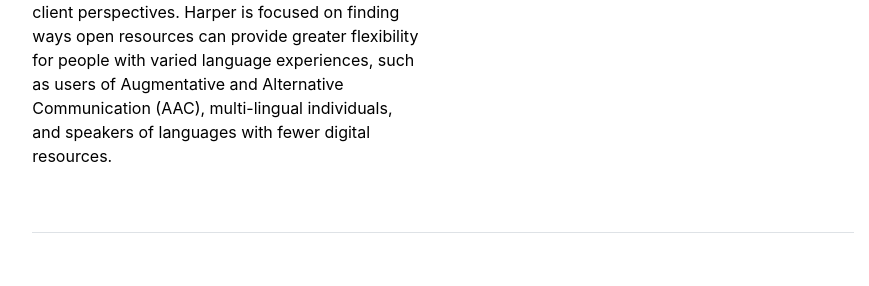
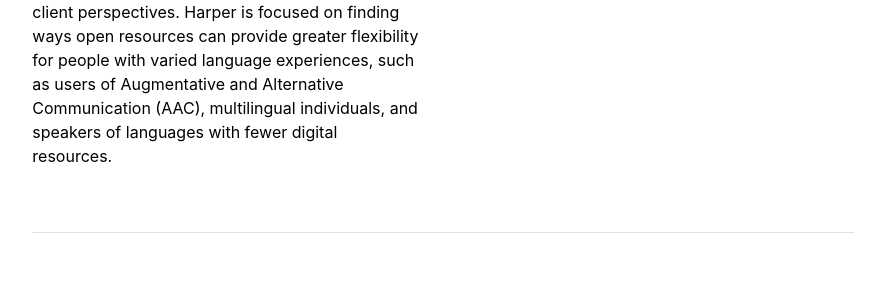
Before and after one commit to speakingofdata/speakingofdata.github.io, a Jekyll site: the page built from index.md, in a window 1280 px wide. Shown: the part 507-793 px from the top of the page, without its empty margins (197-1066 px from the left). Built offline with Jekyll 4.4.1, drawn with Linux system fonts in a browser that asks for light colours; nearby versions of some CDN libraries; some of the changed text lies outside the part shown.

Commit message:
Update index.md

```diff
--- a/index.md
+++ b/index.md
@@ -6,4 +6,4 @@ title: "Home"
 <br>
 Harper developed a passion for speech processing while completing a master’s degree in Data Science and Engineering at UC San Diego. Working with speech corpora brings together their experience as an engineer, interest in language analysis, and expertise transforming sound.
 
-Since graduating, they have been exploring linguistics, accessibility, and building tools for speech synthesis, TTS, ASR, and model evaluation. Many modern speech applications rely on proprietary data and cater to standardized client perspectives. Harper is focused on finding ways open resources can provide greater flexibility for people with varied language experiences, such as users of Augmentative and Alternative Communication (AAC), multi-lingual individuals, and speakers of languages with fewer digital resources.
+Since graduating, they have been exploring linguistics, accessibility, and building tools for speech synthesis, TTS, ASR, and model evaluation. Many modern speech applications rely on proprietary data and cater to standardized client perspectives. Harper is focused on finding ways open resources can provide greater flexibility for people with varied language experiences, such as users of Augmentative and Alternative Communication (AAC), multilingual individuals, and speakers of languages with fewer digital resources.
```
